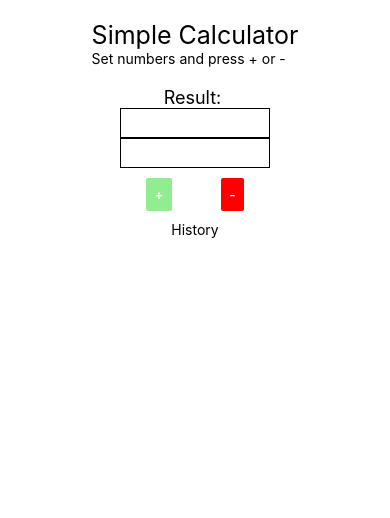
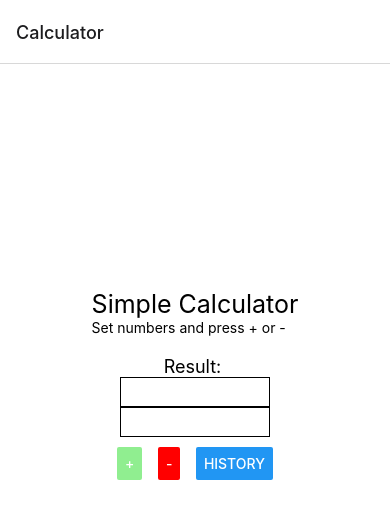
Before and after one commit to MiPeSa/simple-calculator-task1, a React Native app: screen /Calculator in a window 390 px wide. Shown: the top 518 px of the page. Built offline with nearby package versions, Linux system fonts and the light colour scheme.

Commit message:
Laskin navigoinnilla tehtävä lisätty

```diff
--- a/App.js
+++ b/App.js
@@ -1,98 +1,19 @@
 import React from'react';
-import { StatusBar } from 'expo-status-bar';
-import { StyleSheet, Text, View, Button, Alert, TextInput, FlatList, Keyboard } from 'react-native';
+import { NavigationContainer } from '@react-navigation/native';
+import { createNativeStackNavigator } from '@react-navigation/native-stack';
+import CalculatorScreen from './CalculatorScreen';
+import HistoryScreen from './HistoryScreen';
 
 export default function App() {
 
-  const [number, setNumber] = React.useState('');
-  const [secNumber, setSecNumber] = React.useState('');
-  const [answer, setAnswer] = React.useState('');
-  const [open, setOpen] = React.useState(false);
-  const [history, setHistory] = React.useState([]);
-
-  const buttonPressed = (button) => {
-    if ((button) === '+') {
-      setHistory([...history, {key: number, num: secNumber, button: button, answer: (parseInt(number) + parseInt(secNumber))}]);
-      setAnswer((parseInt(number) + parseInt(secNumber)))
-      Keyboard.dismiss();
-      setNumber('');
-      setSecNumber('');
-    }
-    else if (button === '-') {
-      setHistory([...history, {key: number, num: secNumber, button: button, answer: (parseInt(number) - parseInt(secNumber))}]);
-      setAnswer(parseInt(number) - parseInt(secNumber));
-      Keyboard.dismiss();
-      setNumber('');
-      setSecNumber('');
-    }
-    else{
-      Alert.alert('error')
-    }
-  }
+  const Stack = createNativeStackNavigator();
 
   return (
-    <View style={styles.container}>
-      <View style={styles.headerBox}>
-          <Text style={styles.header}>Simple Calculator</Text>
-          <Text>Set numbers and press + or -</Text>
-      </View>
-          <Text style={styles.results}>Result: {answer}</Text>
-      <View>
-          <TextInput
-              style={styles.textinput}
-              keyboardType = 'numeric'
-              onChangeText={number => setNumber(number)}
-              value={number}
-          />
-          <TextInput
-              style={styles.textinput}
-              keyboardType = 'numeric'
-              onChangeText={secNumber => setSecNumber(secNumber)}
-              value={secNumber}
-          />
-      </View>
-      <View style={styles.button}>
-          <Button color="lightgreen" width="50" onPress={() => buttonPressed('+')} title={'+'} />
-          <Button color="red" onPress={() => buttonPressed('-')} title={'-'}
-          />
-      </View>
-        <Text>History</Text>
-          <FlatList
-            data={history}
-            renderItem={({item}) => <Text>{item.key} {item.button} {item.num} = {item.answer}</Text>}
-            keyExtractor={(item, index) => index.toString()}
-          />
-      <StatusBar style="auto" />
-    </View>
+    <NavigationContainer>
+      <Stack.Navigator>
+        <Stack.Screen name="Calculator" component={CalculatorScreen} />
+        <Stack.Screen name="History" component={HistoryScreen} />
+      </Stack.Navigator>
+    </NavigationContainer>
   );
 }
-
-const styles = StyleSheet.create({
-  container: {
-    flex: 1,
-    backgroundColor: 'white',
-    alignItems: 'center',
-    justifyContent: 'center',
-  },
-  button: {
-    flexDirection: 'row',
-    justifyContent: 'space-between',
-    margin: 10,
-    width: "25%",
-  },
-  textinput: {
-    width: 150,
-    height: 30,
-    borderColor: 'black',
-    borderWidth: 1,
-  },
-  header: {
-    fontSize: 25
-  },
-  results: {
-    fontSize: 18
-  },
-  headerBox: {
-    margin: 20,
-  },
-});
--- /dev/null
+++ b/CalculatorScreen.js
@@ -0,0 +1,96 @@
+import React from 'react';
+import { StatusBar } from 'expo-status-bar';
+import { StyleSheet, Text, View, Button, Alert, TextInput, FlatList, Keyboard } from 'react-native';
+
+export default function CalculatorScreen({ navigation }) {
+
+    const [number, setNumber] = React.useState('');
+    const [secNumber, setSecNumber] = React.useState('');
+    const [answer, setAnswer] = React.useState('');
+    const [button, setButton] = React.useState('');
+    const [history, setHistory] = React.useState([]);
+
+    const buttonPressed = (pressed) => {
+      if ((pressed) === '+') {
+        setButton(pressed)
+        setHistory([...history, {key: number, num: secNumber, button: pressed, ans: (parseInt(number) + parseInt(secNumber))}]);
+        setAnswer((parseInt(number) + parseInt(secNumber)))
+        Keyboard.dismiss();
+        setNumber('');
+        setSecNumber('');
+      }
+      else if ((pressed) === '-') {
+        setButton(pressed)
+        setHistory([...history, {key: number, num: secNumber, button: pressed, ans: (parseInt(number) - parseInt(secNumber))}]);
+        setAnswer((parseInt(number) - parseInt(secNumber)))
+        Keyboard.dismiss();
+        setNumber('');
+        setSecNumber('');
+      }
+      else{
+        Alert.alert('error')
+      }
+    }
+
+    return (
+      <View style={styles.container}>
+        <View style={styles.headerBox}>
+            <Text style={styles.header}>Simple Calculator</Text>
+            <Text>Set numbers and press + or -</Text>
+        </View>
+            <Text style={styles.results}>Result: {answer}</Text>
+        <View>
+            <TextInput
+                style={styles.textinput}
+                keyboardType = 'numeric'
+                onChangeText={number => setNumber(number)}
+                value={number}
+            />
+            <TextInput
+                style={styles.textinput}
+                keyboardType = 'numeric'
+                onChangeText={secNumber => setSecNumber(secNumber)}
+                value={secNumber}
+            />
+        </View>
+        <View style={styles.button}>
+            <Button color="lightgreen" width="50" onPress={() => buttonPressed('+')} title={'+'} />
+            <Button color="red" onPress={() => buttonPressed('-')} title={'-'} />
+            <Button title="History" onPress={() => navigation.navigate('History', {table: history})} />
+        </View>
+        <StatusBar style="auto" />
+      </View>
+    );
+  }
+
+  const styles = StyleSheet.create({
+    container: {
+      flex: 1,
+      backgroundColor: 'white',
+      alignItems: 'center',
+      justifyContent: 'center',
+    },
+    button: {
+      flexDirection: 'row',
+      justifyContent: 'space-between',
+      margin: 10,
+      marginBottom: 150,
+      width: '40%',
+    },
+    textinput: {
+      width: 150,
+      height: 30,
+      borderColor: 'black',
+      borderWidth: 1,
+    },
+    header: {
+      fontSize: 25
+    },
+    results: {
+      fontSize: 18
+    },
+    headerBox: {
+      marginTop: 10,
+      marginBottom: 20,
+    },
+});
--- /dev/null
+++ b/HistoryScreen.js
@@ -0,0 +1,46 @@
+import React from 'react';
+import { View, Text, StyleSheet, FlatList } from 'react-native';
+
+export default function HistoryScreen({ route }) {
+
+    const { table } = route.params;
+    console.log(table)
+
+    return (
+      <View style={styles.container}>
+        <View style={styles.headerBox}>
+          <Text style={styles.header}>History</Text>
+          <View style={styles.results}>
+            <FlatList
+              data={table}
+              renderItem={({item}) => <Text>{item.key} {item.button} {item.num} = {item.ans}</Text>}
+              keyExtractor={(item, index) => index.toString()}
+          />
+          </View>
+          </View>
+      </View>
+    )
+}
+
+const styles = StyleSheet.create({
+  container: {
+    flex: 1,
+    backgroundColor: 'white',
+    alignItems: 'center',
+    justifyContent: 'center',
+  },
+  headerBox: {
+    alignItems: 'center',
+    justifyContent: 'center',
+    marginTop: 50,
+    marginBottom: 20,
+  },
+  header: {
+    fontSize: 25
+  },
+  results: {
+    margin: 20,
+
+  },
+
+});
```
Also changed, not shown: package.json (+6 -2 lines), 1 other file (tests, documents, lock files or other folders).
